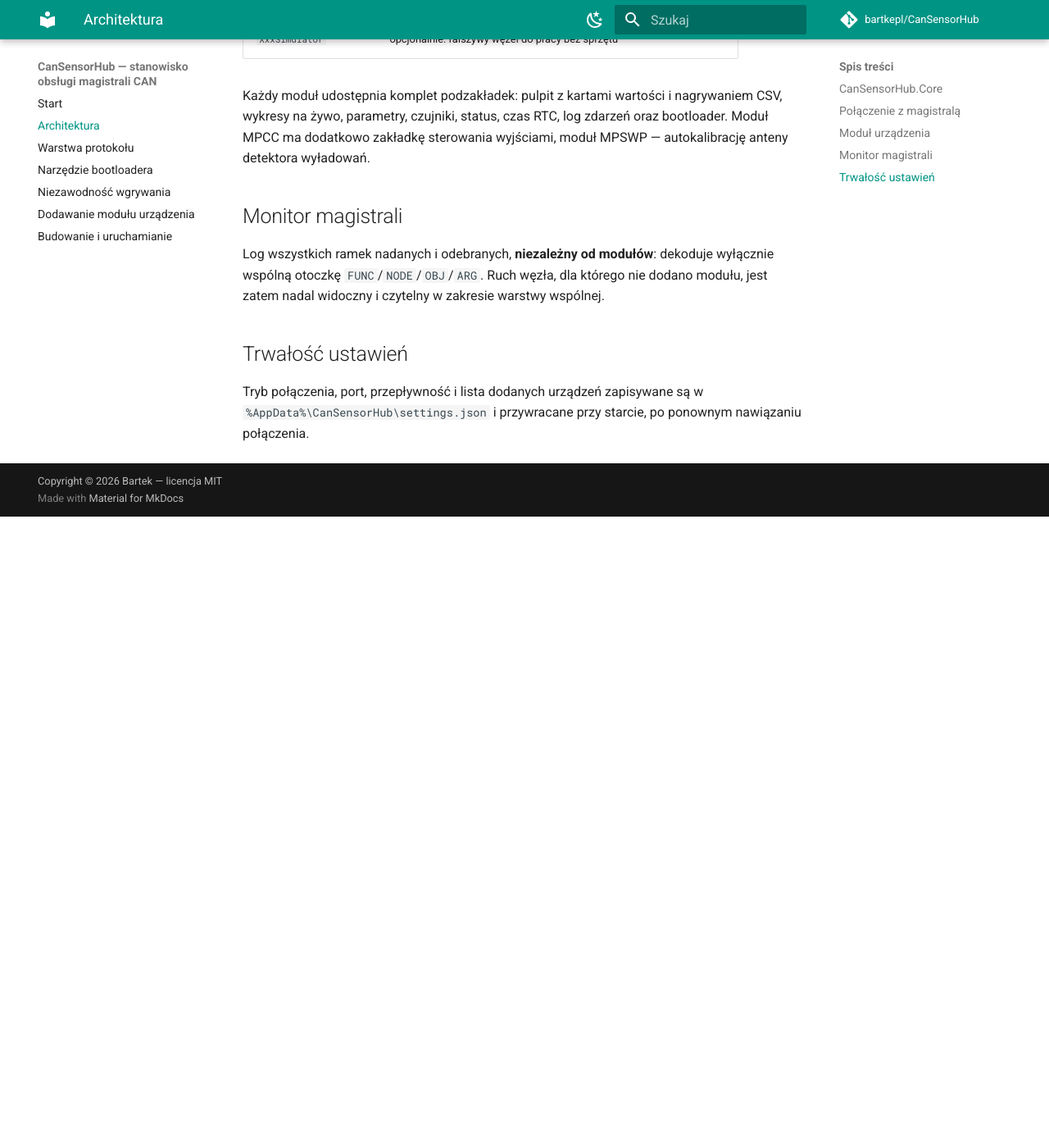
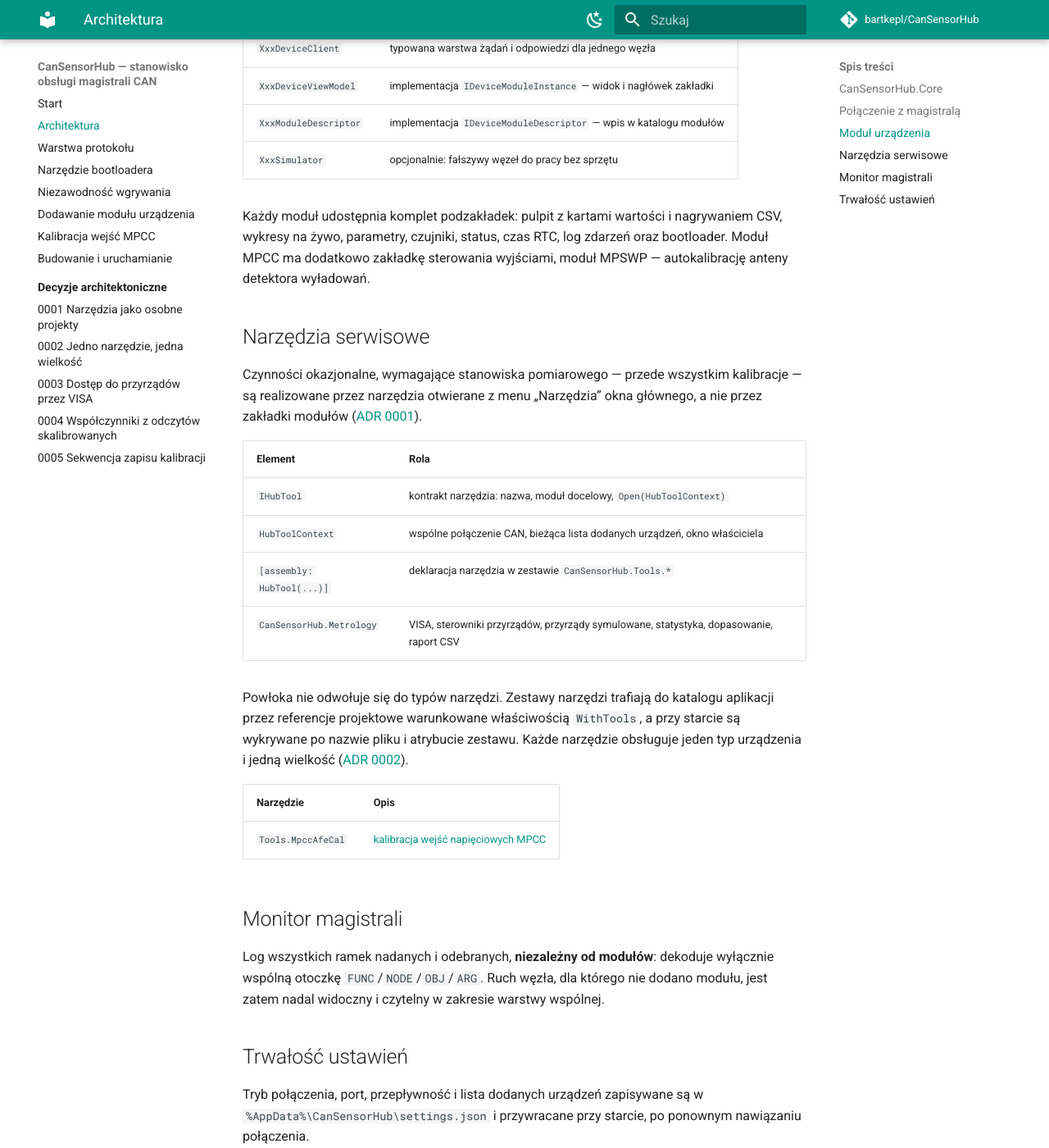
Before and after one commit to bartkepl/CanSensorHub, an MkDocs documentation site: the page built from docs/architektura.md, in a window 1280 px wide and 1400 px high, scrolled down 1864 px. Shown: the whole window at 82% size. Built offline with MkDocs 1.6.1 and Material for MkDocs 9.7.7, drawn with Linux system fonts in a browser that asks for light colours; comment, search, counter and statistics services are not loaded; before the commit the page ends 2494 px from its top, so only the background shows below that; some of the changed text lies outside the part shown.

Commit message:
docs: narzedzia serwisowe, kalibracja wejsc MPCC, rejestr ADR
- Strona "Kalibracja wejsc napieciowych MPCC": stanowisko i polaczenia,
  model korekcji w wezle, przebieg, sekwencja zapisu, ustawienia, raport,
  tryb symulatora, budowanie bez narzedzia.
- Architektura: warstwa narzedzi serwisowych i biblioteka Metrology.
- Moduly: jak dodac narzedzie serwisowe urzadzenia.
- Budowanie: przelacznik -NoTools / WithTools, trzy projekty testowe,
  VISA jako wymaganie opcjonalne.
- Nawigacja mkdocs: kalibracja i ADR 0001-0005; README, CONTRIBUTING.
- CI: kontrola obecnosci CanSensorHub.Metrology.dll
  i CanSensorHub.Tools.MpccAfeCal.dll w katalogu publikacji.

````diff
--- a/docs/architektura.md
+++ b/docs/architektura.md
@@ -1,7 +1,8 @@
 # Architektura
 
-Rozwiązanie dzieli się na trzy warstwy: rdzeń niezależny od interfejsu
-graficznego, moduły urządzeń oraz powłokę aplikacji.
+Rozwiązanie dzieli się na warstwy: rdzeń niezależny od interfejsu
+graficznego, moduły urządzeń, narzędzia serwisowe z biblioteką przyrządów
+oraz powłokę aplikacji.
 
 ```mermaid
 flowchart TB
@@ -12,6 +13,10 @@ flowchart TB
         M1[Modules.Mpswp]
         M2[Modules.Mpcc]
     end
+    subgraph TOOLS["Narzędzia serwisowe — wyłączalne (WithTools)"]
+        T1[Tools.MpccAfeCal]
+        MET[Metrology: VISA, przyrządy, statystyka, raporty]
+    end
     subgraph CORE["CanSensorHub.Core — bez WPF"]
         CAN[Can: transporty, CanBusService]
         PROT[Protocol: identyfikator, STREAM, tożsamość urządzenia]
@@ -21,6 +26,9 @@ flowchart TB
     MW --> M1 & M2
     M1 & M2 --> CAN & PROT & BL
     MW --> CAN & LOG
+    MW -. wykrywanie w czasie działania .-> T1
+    T1 --> MET
+    T1 --> M2 & CAN & PROT
 ```
 
 ## `CanSensorHub.Core`
@@ -33,6 +41,7 @@ każdego węzła magistrali.
 | `Can` | `CanFrame`, transporty `SlcanTransport` i `SimulatedTransport`, `CanBusService` |
 | `Protocol` | `CanId`, `Messages`, `Params`, `DeviceIdentity` |
 | `Modules` | kontrakt modułu i rejestr typów modułów |
+| `Tools` | kontrakt narzędzia serwisowego i wykrywanie narzędzi |
 | `Logging` | `LiveValueStore`, `WideCsvLogger` |
 | `Bootloader` | `Crc32`, `Crc16CcittFalse`, `FirmwareImage`, `BlCanLink`, `BootloaderFlasher` |
 
@@ -53,7 +62,9 @@ dodane urządzenia. Tryby:
 | Symulator | praca bez sprzętu — fałszywe węzły w procesie aplikacji |
 
 Dodanie urządzenia w trybie symulatora automatycznie uruchamia jego
-odpowiednik na magistrali wirtualnej. Symulowany węzeł korzysta z tego samego
+odpowiednik na magistrali wirtualnej. Magistrala wirtualna ma też wspólne
+wejście analogowe, na którym symulowane przyrządy narzędzi wymuszają napięcie
+mierzone przez symulowane węzły. Symulowany węzeł korzysta z tego samego
 kodeka co węzeł rzeczywisty, więc rozbieżność między nimi nie jest możliwa —
 poza zakresem celowo niezasymulowanym.
 
@@ -74,6 +85,30 @@ i nagrywaniem CSV, wykresy na żywo, parametry, czujniki, status, czas RTC, log
 zdarzeń oraz bootloader. Moduł MPCC ma dodatkowo zakładkę sterowania wyjściami,
 moduł MPSWP — autokalibrację anteny detektora wyładowań.
 
+## Narzędzia serwisowe
+
+Czynności okazjonalne, wymagające stanowiska pomiarowego — przede wszystkim
+kalibracje — są realizowane przez narzędzia otwierane z menu „Narzędzia”
+okna głównego, a nie przez zakładki modułów
+([ADR 0001](adr/0001-narzedzia-jako-osobne-projekty.md)).
+
+| Element | Rola |
+|---|---|
+| `IHubTool` | kontrakt narzędzia: nazwa, moduł docelowy, `Open(HubToolContext)` |
+| `HubToolContext` | wspólne połączenie CAN, bieżąca lista dodanych urządzeń, okno właściciela |
+| `[assembly: HubTool(...)]` | deklaracja narzędzia w zestawie `CanSensorHub.Tools.*` |
+| `CanSensorHub.Metrology` | VISA, sterowniki przyrządów, przyrządy symulowane, statystyka, dopasowanie, raport CSV |
+
+Powłoka nie odwołuje się do typów narzędzi. Zestawy narzędzi trafiają do
+katalogu aplikacji przez referencje projektowe warunkowane właściwością
+`WithTools`, a przy starcie są wykrywane po nazwie pliku i atrybucie zestawu.
+Każde narzędzie obsługuje jeden typ urządzenia i jedną wielkość
+([ADR 0002](adr/0002-jedno-narzedzie-jedna-wielkosc.md)).
+
+| Narzędzie | Opis |
+|---|---|
+| `Tools.MpccAfeCal` | [kalibracja wejść napięciowych MPCC](kalibracja-mpcc-afe.md) |
+
 ## Monitor magistrali
 
 Log wszystkich ramek nadanych i odebranych, **niezależny od modułów**: dekoduje
--- a/mkdocs.yml
+++ b/mkdocs.yml
@@ -47,7 +47,15 @@ nav:
   - Narzędzie bootloadera: bootloader.md
   - Niezawodność wgrywania: BOOTLOADER_ROBUSTNESS.md
   - Dodawanie modułu urządzenia: moduly.md
+  - Kalibracja wejść MPCC: kalibracja-mpcc-afe.md
   - Budowanie i uruchamianie: budowanie.md
+  - Decyzje architektoniczne:
+      - adr/README.md
+      - 0001 Narzędzia jako osobne projekty: adr/0001-narzedzia-jako-osobne-projekty.md
+      - 0002 Jedno narzędzie, jedna wielkość: adr/0002-jedno-narzedzie-jedna-wielkosc.md
+      - 0003 Dostęp do przyrządów przez VISA: adr/0003-dostep-do-przyrzadow-przez-visa.md
+      - 0004 Współczynniki z odczytów skalibrowanych: adr/0004-wspolczynniki-z-odczytow-skalibrowanych.md
+      - 0005 Sekwencja zapisu kalibracji: adr/0005-sekwencja-zapisu-kalibracji.md
 
 markdown_extensions:
   - admonition
````
Also changed, not shown: CONTRIBUTING.md (+5 -3 lines), README.md (+15 -5 lines), docs/budowanie.md (+13 -6 lines), docs/index.md (+8 -1 lines), docs/kalibracja-mpcc-afe.md (added, +195 -0 lines), docs/moduly.md (+16 -0 lines), 1 other file.
